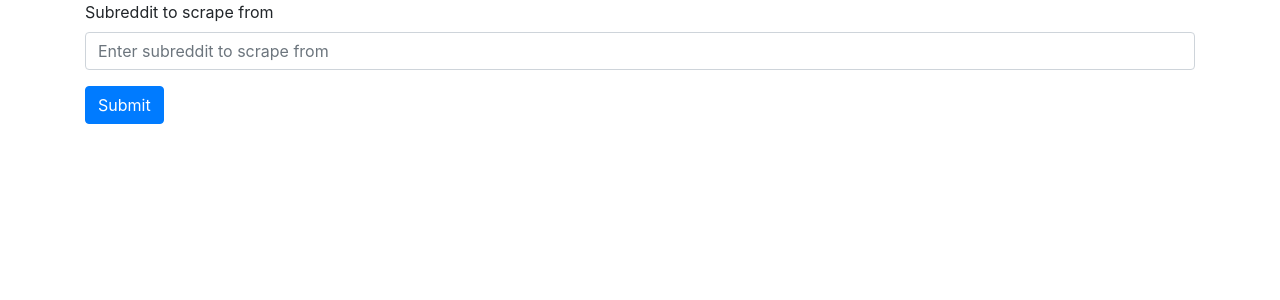
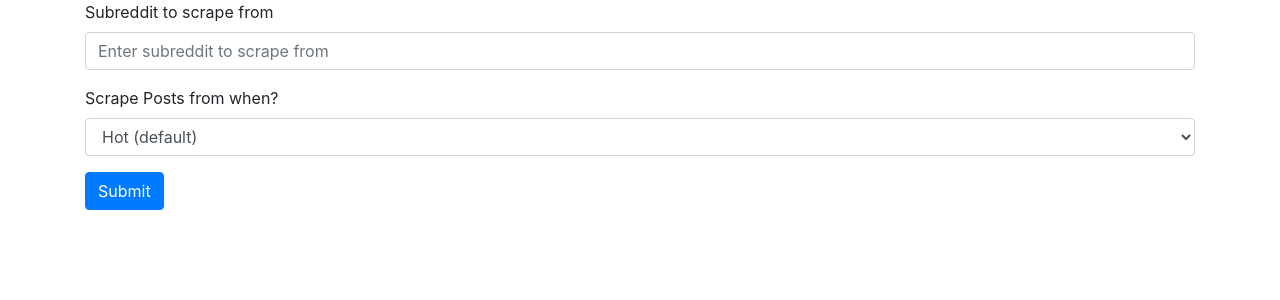
Before and after one commit to C-Swizzle/NewsScrape, a Node server app: page / in a window 1280 px wide. Shown: the top 300 px of the page. Run offline with Node 20, Linux system fonts and the light colour scheme; some libraries are stand-ins or nearby versions.

Commit message:
initial working

```diff
--- a/public/app.js
+++ b/public/app.js
@@ -3,8 +3,55 @@ $(document).on("click","#sub-submit",function(e){
     e.preventDefault();
     var subToScrapeFrom=$("#sub-to-scrape").val().trim();
     console.log(subToScrapeFrom);
+    var url=subToScrapeFrom +"/";
+    console.log(url)
+    var whenToScrape=$("#when-to-scrape").val();
+    console.log(whenToScrape);
 
-    $.ajax({method:"GET",url:"/scrape/subreddit/"+subToScrapeFrom}).then(function(response){
+    switch(whenToScrape){
+        case "hot":
+        break;
+
+        case "hour":
+        url+="top/?sort=top&t=hour";
+        break;
+
+        case "today":
+        url+="top/?sort=top&t=day";
+        break;
+
+        case "week":
+        url+="top/?sort=top&t=week";
+        break;
+
+        case "month":
+        url+="top/?sort=top&t=month";
+        break;
+
+        case "year":
+        url+="top/?sort=top&t=year";
+        break;
+
+        case "all-time":
+        url+="top/?sort=top&t=all";
+        break;
+
+        case "controversial":
+        url+="controversial";
+        break;
+
+        case "new":
+        url+="new";
+        break;
+
+        case "rising":
+        url+="rising";
+        break;
+
+    }
+    console.log(url);
+
+    $.ajax({method:"POST",url:"/scrape/subreddit/",data:{urlToScrape:url}}).then(function(response){
         console.log(response);
     }).catch(function(err){
         console.log(err);
--- a/server.js
+++ b/server.js
@@ -41,8 +41,8 @@ app.get("/",function(req,res){
   res.render("index",{})
 })
 
-app.get("/scrape/subreddit/:sub",function(req,res){
-  var subToScrapeFrom=req.params.sub;
+app.post("/scrape/subreddit/",function(req,res){
+  var subToScrapeFrom=req.body.urlToScrape;
   console.log(subToScrapeFrom);
   var urlToScrape="https://old.reddit.com/r/"+subToScrapeFrom;
   console.log(urlToScrape);
@@ -50,8 +50,13 @@ app.get("/scrape/subreddit/:sub",function(req,res){
     var $ = cheerio.load(response.data);
     // console.log($);
 
-    $(p.title).each(function(index,element){
-      console.log(element);
+    $("p.title").each(function(index,element){
+      // console.log(element);
+      console.log(index);
+      console.log($(element).text())
+      console.log( $(element).children().attr("href"));
+
+      console.log("---------------------------------------------");
     })
 
 }).catch(function(err){
--- a/views/index.handlebars
+++ b/views/index.handlebars
@@ -5,7 +5,21 @@
     <label for="sub-to-scrape">Subreddit to scrape from</label>
     <input class="form-control" id="sub-to-scrape" placeholder="Enter subreddit to scrape from">
   </div>
-
+   <div class="form-group">
+    <label for="when-to-scrape">Scrape Posts from when?</label>
+    <select class="form-control" id="when-to-scrape">
+      <option value="hot">Hot (default)</option>
+      <option value="hour">Top Posts of the Hour</option>
+      <option value="today">Top Posts of Today</option>
+      <option value="week">Top Posts of the Week</option>
+      <option value="month">Top Posts of the Month</option>
+      <option value="year">Top Posts of the Year</option>
+      <option value="all-time">Top Posts of All Time</option>
+      <option value="new">New</option>
+      <option value="controversial">Controversial</option>
+      <option value="rising">Rising</option>
+    </select>
+  </div>
   <button type="submit" id="sub-submit" class="btn btn-primary">Submit</button>
 </form>
 
```
